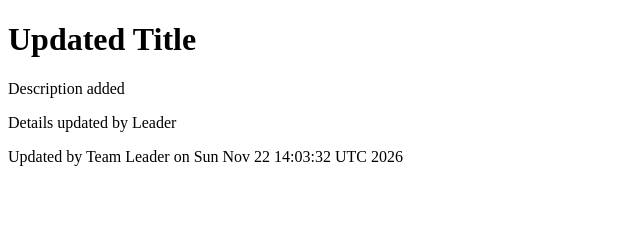
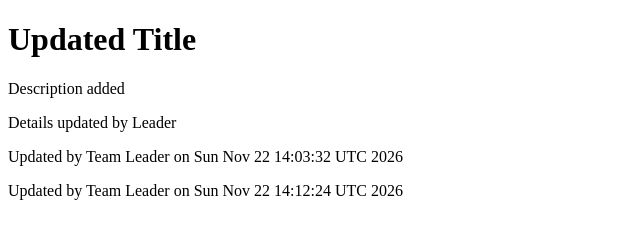
Before and after one commit to kdandy1/git-activities, a plain HTML site: page index.html in a window 1280 px wide. Shown: the whole page, without its empty margins (0-640 px from the left). Drawn offline with Linux system fonts and the light colour scheme.

Commit message:
Workflow: Updated HTML and README for kdandy1

```diff
--- a/index.html
+++ b/index.html
@@ -10,4 +10,5 @@
     <p>Description added</p>
     <p>Details updated by Leader</p>
 <p>Updated by Team Leader on Sun Nov 22 14:03:32 UTC 2026</p>
+<p>Updated by Team Leader on Sun Nov 22 14:12:24 UTC 2026</p>
 </body>
```
Also changed, not shown: 1 other file.
